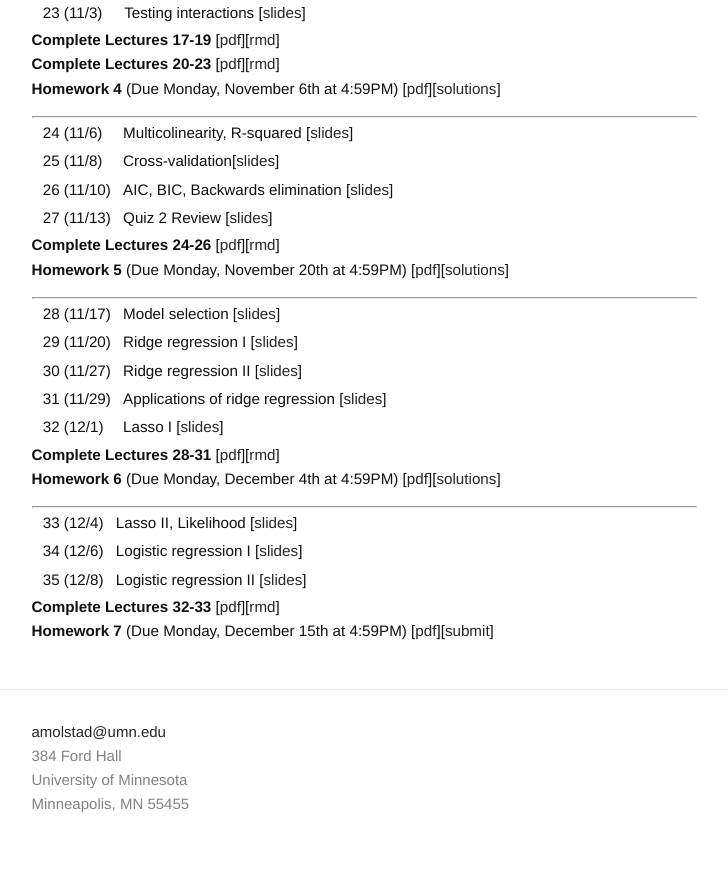
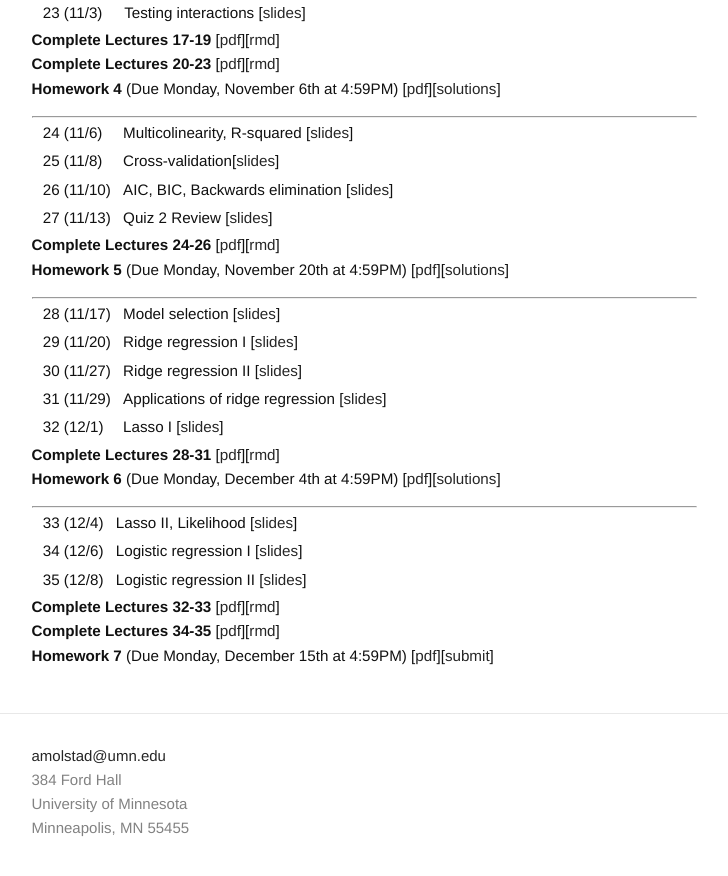
Before and after one commit to ajmolstad/ajmolstad.github.io, a Jekyll site: the page built from F23_STAT3301.md, in a window 1280 px wide and 900 px high, scrolled down 1353 px. Shown: the top 876 px of the window, without its empty margins (276-1004 px from the left). Built offline with Jekyll 4.4.1, drawn with Linux system fonts in a browser that asks for light colours.

Commit message:
Update F23_STAT3301.md

```diff
--- a/F23_STAT3301.md
+++ b/F23_STAT3301.md
@@ -107,4 +107,5 @@ Note that you must be logged into your UMN Canvas account to access course mater
 || 35 (12/8) || Logistic regression II [[slides](https://canvas.umn.edu/files/40069225/download?download_frd=1)] ||
 
 **Complete Lectures 32-33** [[pdf](https://canvas.umn.edu/files/40069722/download?download_frd=1)][[rmd](https://canvas.umn.edu/files/40069724/download?download_frd=1)]
+**Complete Lectures 34-35** [[pdf](https://canvas.umn.edu/files/40074454/download?download_frd=1)][[rmd](https://canvas.umn.edu/files/40074455/download?download_frd=1)]
 **Homework 7** (Due Monday, December 15th at 4:59PM) [[pdf](https://canvas.umn.edu/files/40071876/download?download_frd=1)][[submit](https://canvas.umn.edu/courses/389122/assignments/3560550)]
```
